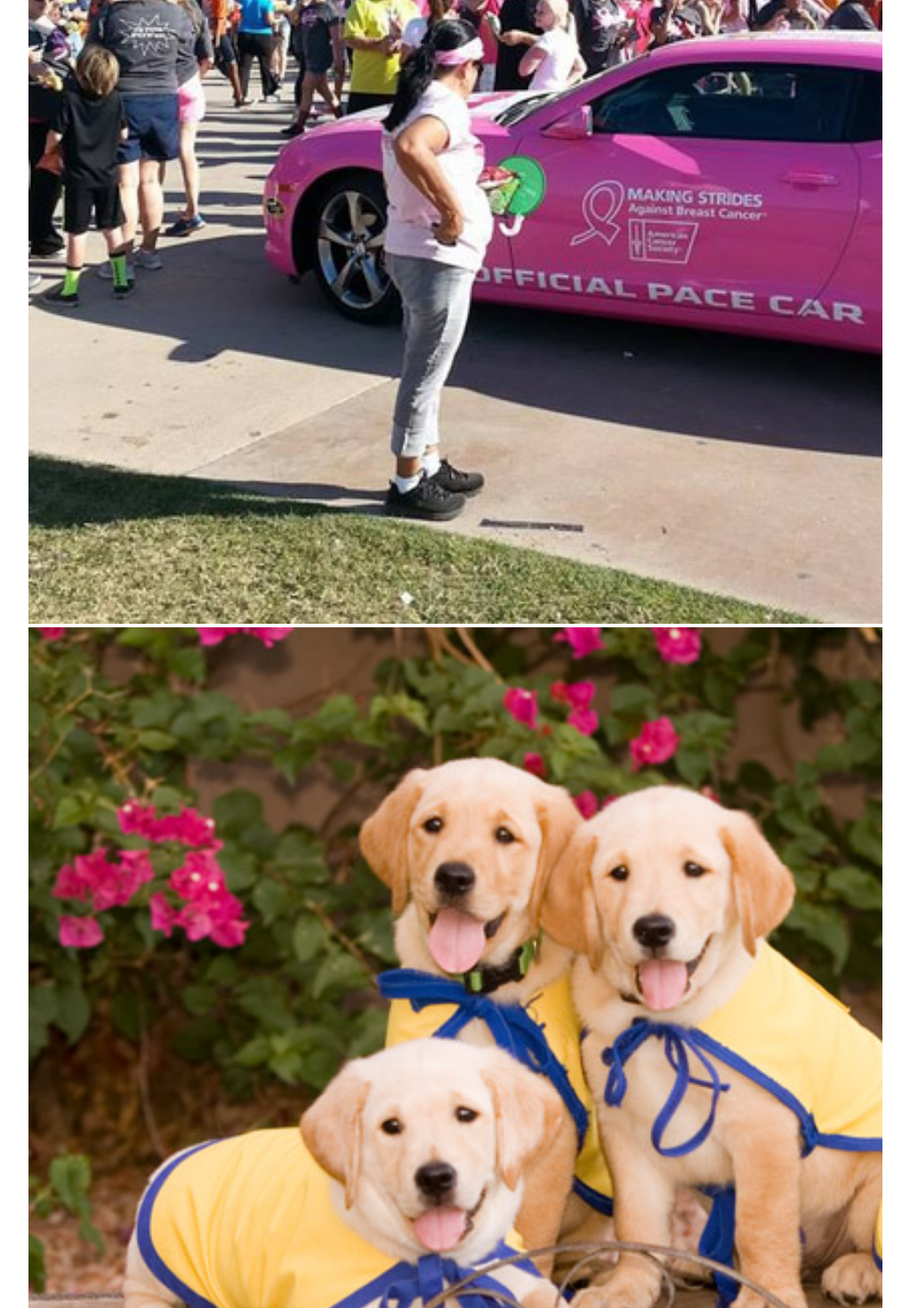
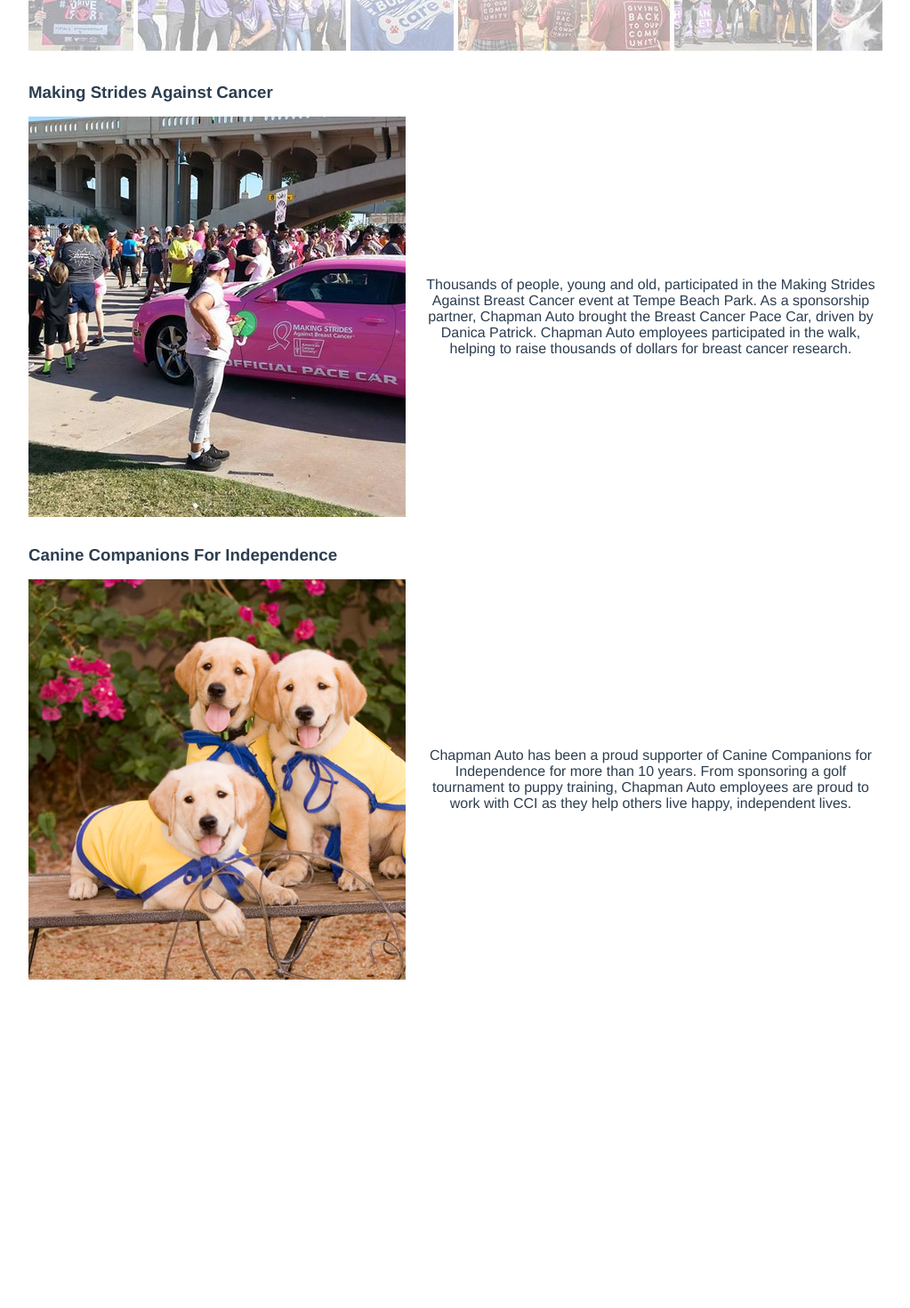
Before and after one commit to Blake-Trapnell/developer-assessment-2, a Vue app: page / in a window 1280 px wide. Shown: the part 400-1870 px from the top of the page at 89% size, without its empty margins (128-1151 px from the left). After the commit the page ends 1533 px from the top, so only its background shows below. Built offline with nearby package versions, Linux system fonts and the light colour scheme; no server answers.

Commit message:
added images to loop, positioned as asked for desktop view

```diff
--- a/src/components/chapman-cares.vue
+++ b/src/components/chapman-cares.vue
@@ -1,15 +1,5 @@
 <template>
     <div class="chapman-cares">
-        <img
-            :src="require('@/assets/making-strides.jpg')"
-            alt="Making Strides"
-            class="banner-img"
-        />
-        <img
-            :src="require('@/assets/canine-companions.jpg')"
-            alt="Canine Companions"
-            class="banner-img"
-        />
         <HeadingText>Chapman Cares</HeadingText>
 
         <img
@@ -20,10 +10,13 @@
 
         <div v-for="(event, index) in events" :key="index" class="event">
             <h3 class="event-name">{{ event.name }}</h3>
-            <p class="event-text">{{ event.text }}</p>
-            <img
-                v-bind:src='event.img'
-            />
+            <section class="chapman-cares--event-description">
+                <img
+                    class="chapman-cares--event-photo"
+                    v-bind:src='event.img'
+                />
+                <p class="event-text">{{ event.text }}</p>
+            </section>
         </div>
     </div>
 </template>
@@ -67,4 +60,16 @@
 .event-name {
     margin-bottom: 1rem;
 }
+.event-text {
+text-align: center;
+}
+.chapman-cares--event-description {
+    display: flex;
+    justify-content: center;
+    align-items: center;
+}
+.chapman-cares--event-photo {
+    width: 50%;
+    margin-right: 15px;
+}
 </style>
```
